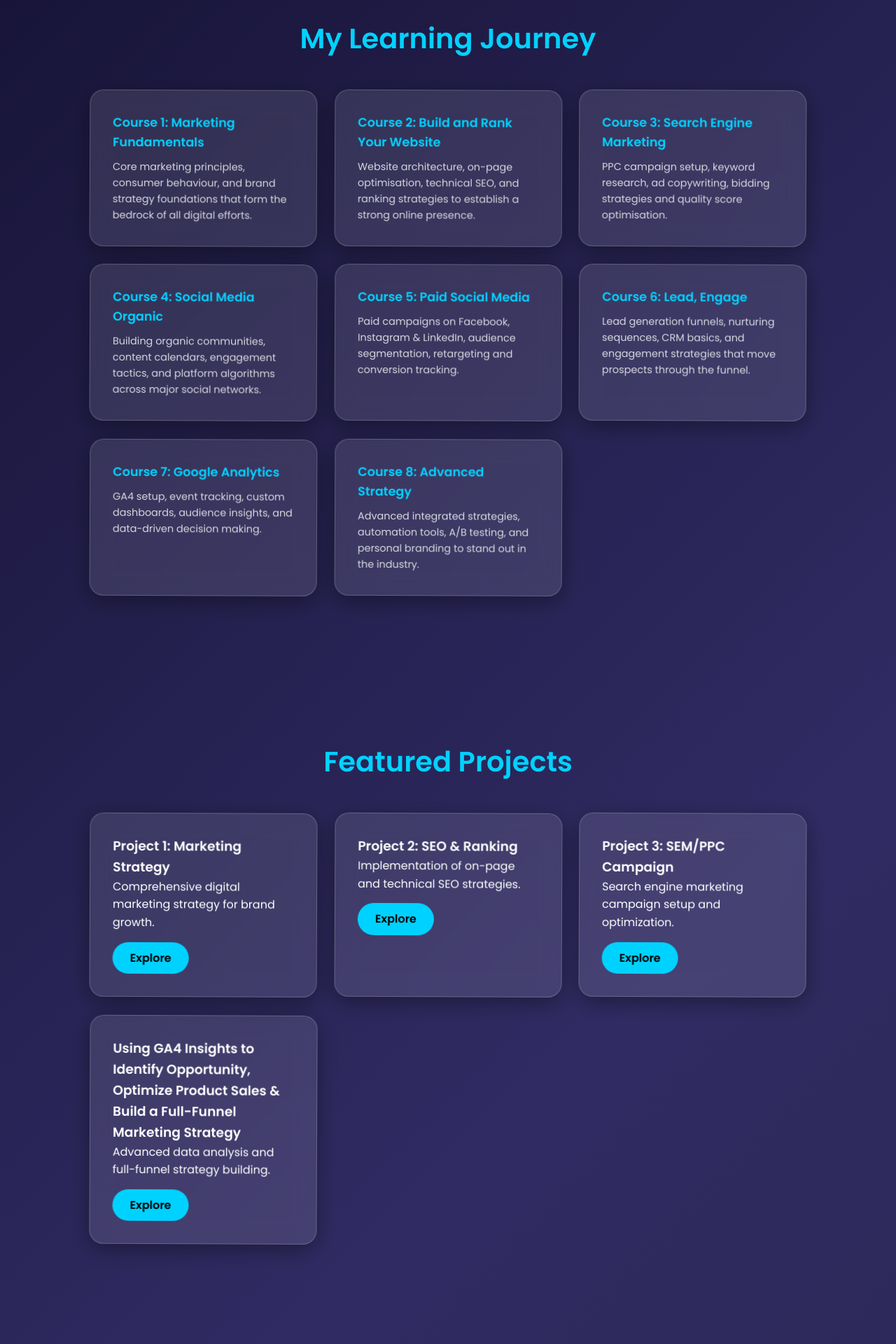
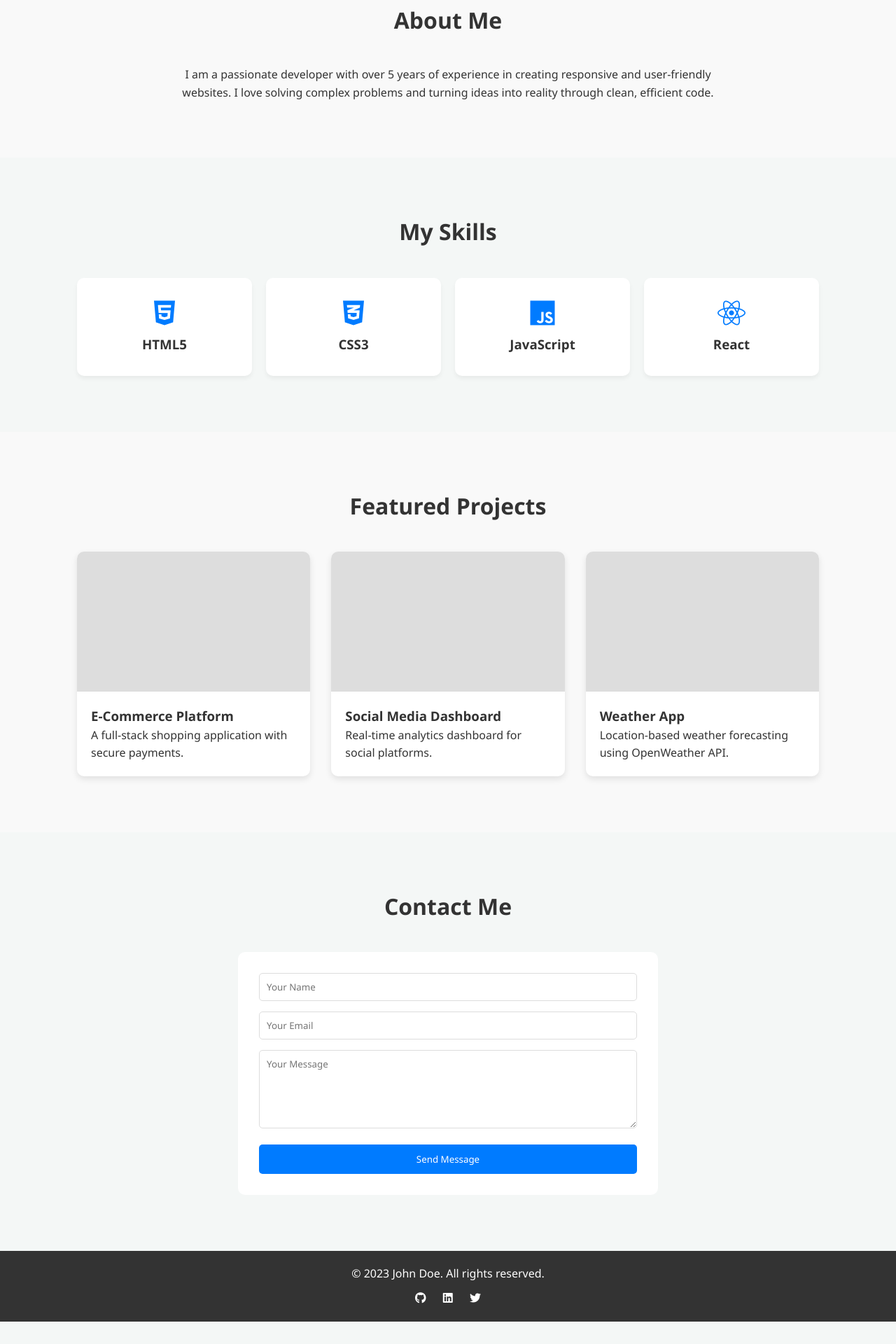
Before and after one commit to akhi-1-source/akhi-portfolio, a plain HTML site: page index.html in a window 1280 px wide. Shown: the part 877-2797 px from the top of the page at 70% size. After the commit the page ends 2765 px from the top, so only its background shows below. Drawn offline with Linux system fonts and the light colour scheme.

Commit message:
Revamp personal portfolio layout and styles
Updated the portfolio layout and styling, changed the title, and modified sections for better presentation.

```diff
--- a/index.html
+++ b/index.html
@@ -3,290 +3,365 @@
 <head>
     <meta charset="UTF-8">
     <meta name="viewport" content="width=device-width, initial-scale=1.0">
-    <title>Akhilesh Gusain | Digital Marketing Portfolio</title>
-    <link href="https://fonts.googleapis.com/css2?family=Poppins:wght@300;400;600&display=swap" rel="stylesheet">
-    <script src="https://kit.fontawesome.com/a076d05399.js" crossorigin="anonymous"></script>
+    <title>Personal Portfolio</title>
+    <!-- Font Awesome for Icons -->
+    <link rel="stylesheet" href="https://cdnjs.cloudflare.com/ajax/libs/font-awesome/6.4.0/css/all.min.css">
     <style>
-        :root {
-            --glass: rgba(255, 255, 255, 0.1);
-            --glass-border: rgba(255, 255, 255, 0.2);
-            --accent: #00d2ff;
-            --text: #ffffff;
-        }
-
+        /* General Styles */
         * {
             margin: 0;
             padding: 0;
             box-sizing: border-box;
-            font-family: 'Poppins', sans-serif;
+            font-family: 'Segoe UI', Tahoma, Geneva, Verdana, sans-serif;
             scroll-behavior: smooth;
         }
 
         body {
-            background: linear-gradient(135deg, #0f0c29, #302b63, #24243e);
-            color: var(--text);
-            overflow-x: hidden;
+            background-color: #f4f7f6;
+            color: #333;
             line-height: 1.6;
         }
 
-        /* Floating Animation */
-        @keyframes float {
-            0% { transform: translateY(0px) rotate(0deg); }
-            50% { transform: translateY(-20px) rotate(1deg); }
-            100% { transform: translateY(0px) rotate(0deg); }
+        a {
+            text-decoration: none;
+            color: inherit;
         }
 
-        .glass-card {
-            background: var(--glass);
-            backdrop-filter: blur(15px);
-            border: 1px solid var(--glass-border);
-            border-radius: 20px;
-            padding: 2rem;
-            box-shadow: 0 8px 32px 0 rgba(0, 0, 0, 0.37);
-            animation: float 6s ease-in-out infinite;
-            transition: transform 0.3s ease;
+        ul {
+            list-style: none;
         }
 
-        .glass-card:hover {
-            transform: scale(1.02);
+        .container {
+            max-width: 1100px;
+            margin: 0 auto;
+            padding: 0 20px;
         }
 
         section {
-            padding: 100px 10%;
-            min-height: 100vh;
-            display: flex;
-            flex-direction: column;
-            justify-content: center;
+            padding: 80px 0;
         }
 
+        .btn {
+            display: inline-block;
+            background: #007bff;
+            color: #fff;
+            padding: 12px 30px;
+            border-radius: 5px;
+            transition: 0.3s;
+        }
+
+        .btn:hover {
+            background: #0056b3;
+        }
+
+        /* Navbar */
         nav {
-            position: fixed;
+            background: #fff;
+            height: 70px;
+            display: flex;
+            align-items: center;
+            position: sticky;
             top: 0;
-            width: 100%;
-            padding: 20px 10%;
-            background: rgba(0, 0, 0, 0.2);
-            backdrop-filter: blur(10px);
             z-index: 1000;
+            box-shadow: 0 2px 5px rgba(0,0,0,0.1);
+        }
+
+        nav .container {
             display: flex;
             justify-content: space-between;
             align-items: center;
+            width: 100%;
         }
 
-        nav a {
-            color: white;
-            text-decoration: none;
-            margin-left: 20px;
-            font-size: 0.9rem;
-            font-weight: 500;
-            opacity: 0.8;
+        .logo {
+            font-size: 1.5rem;
+            font-weight: bold;
+            color: #007bff;
         }
 
-        nav a:hover { opacity: 1; color: var(--accent); }
-
-        /* Home Section */
-        #home {
-            display: grid;
-            grid-template-columns: 1fr 1.5fr;
-            gap: 50px;
-            align-items: center;
+        .nav-links {
+            display: flex;
         }
 
-        .profile-img {
+        .nav-links li {
+            margin-left: 20px;
+        }
+
+        .nav-links a:hover {
+            color: #007bff;
+        }
+
+        /* Hero Section */
+        .hero {
+            display: flex;
+            align-items: center;
+            justify-content: space-between;
+            min-height: calc(100vh - 70px);
+            background: #fff;
+        }
+
+        .hero-content {
+            flex: 1;
+        }
+
+        .hero-content h1 {
+            font-size: 3rem;
+            margin-bottom: 10px;
+        }
+
+        .hero-content p {
+            font-size: 1.2rem;
+            color: #666;
+            margin-bottom: 20px;
+        }
+
+        .hero-image {
+            flex: 1;
+            text-align: right;
+        }
+
+        .hero-image img {
             width: 100%;
             max-width: 400px;
-            border-radius: 30px;
-            border: 4px solid var(--glass-border);
-            box-shadow: 0 0 50px rgba(0, 210, 255, 0.3);
+            border-radius: 20px;
+            box-shadow: 0 10px 30px rgba(0,0,0,0.1);
         }
 
-        h1 { font-size: 2.5rem; margin-bottom: 1rem; color: var(--accent); }
-        h2 { font-size: 1.5rem; margin-bottom: 1.5rem; opacity: 0.9; }
-
-        /* Grid Layouts */
-        .grid-container {
-            display: grid;
-            grid-template-columns: repeat(auto-fit, minmax(300px, 1fr));
-            gap: 25px;
-            margin-top: 30px;
+        /* About Section */
+        .about {
+            background: #f9f9f9;
         }
 
-        .cta-btn {
-            display: inline-block;
-            margin-top: 15px;
-            padding: 10px 25px;
-            background: var(--accent);
-            color: #000;
-            text-decoration: none;
-            border-radius: 30px;
-            font-weight: 600;
+        .section-title {
+            text-align: center;
+            margin-bottom: 40px;
+            font-size: 2rem;
+        }
+
+        /* Skills Section */
+        .skills-grid {
+            display: grid;
+            grid-template-columns: repeat(auto-fit, minmax(150px, 1fr));
+            gap: 20px;
+            text-align: center;
+        }
+
+        .skill-card {
+            background: #fff;
+            padding: 30px;
+            border-radius: 10px;
+            box-shadow: 0 4px 6px rgba(0,0,0,0.05);
             transition: 0.3s;
         }
 
-        .cta-btn:hover {
-            background: #fff;
-            box-shadow: 0 0 20px var(--accent);
+        .skill-card:hover {
+            transform: translateY(-5px);
         }
 
-        /* Journey Styling */
-        .course-card h3 { color: var(--accent); margin-bottom: 10px; font-size: 1.1rem; }
-        .course-card p { font-size: 0.9rem; opacity: 0.8; }
+        .skill-card i {
+            font-size: 2.5rem;
+            color: #007bff;
+            margin-bottom: 10px;
+        }
+
+        /* Projects Section */
+        .projects-grid {
+            display: grid;
+            grid-template-columns: repeat(auto-fit, minmax(300px, 1fr));
+            gap: 30px;
+        }
+
+        .project-card {
+            background: #fff;
+            border-radius: 10px;
+            overflow: hidden;
+            box-shadow: 0 4px 10px rgba(0,0,0,0.1);
+        }
+
+        .project-img {
+            width: 100%;
+            height: 200px;
+            background: #ddd;
+        }
+
+        .project-info {
+            padding: 20px;
+        }
+
+        /* Contact Section */
+        .contact-form {
+            max-width: 600px;
+            margin: 0 auto;
+            background: #fff;
+            padding: 30px;
+            border-radius: 10px;
+        }
+
+        .form-group {
+            margin-bottom: 15px;
+        }
+
+        .form-group input, .form-group textarea {
+            width: 100%;
+            padding: 10px;
+            border: 1px solid #ddd;
+            border-radius: 5px;
+        }
+
+        /* Footer */
+        footer {
+            background: #333;
+            color: #fff;
+            text-align: center;
+            padding: 20px 0;
+        }
 
         /* Responsive */
         @media (max-width: 768px) {
-            #home { grid-template-columns: 1fr; text-align: center; }
-            .profile-img { margin: 0 auto; }
-            nav { display: none; } /* Simplified for mobile */
+            .hero {
+                flex-direction: column-reverse;
+                text-align: center;
+                padding-top: 40px;
+            }
+            .hero-image {
+                margin-bottom: 30px;
+            }
+            .hero-content h1 {
+                font-size: 2.2rem;
+            }
+            .nav-links {
+                display: none; /* Add a toggle menu for better UX */
+            }
         }
     </style>
 </head>
 <body>
 
+    <!-- Navigation -->
     <nav>
-        <div class="logo"><strong>AKHILESH</strong></div>
-        <div class="links">
-            <a href="#home">Home</a>
-            <a href="#journey">Journey</a>
-            <a href="#projects">Projects</a>
-            <a href="#skills">Skills</a>
-            <a href="#contact">Contact</a>
+        <div class="container">
+            <div class="logo">MyPortfolio</div>
+            <ul class="nav-links">
+                <li><a href="#home">Home</a></li>
+                <li><a href="#about">About</a></li>
+                <li><a href="#skills">Skills</a></li>
+                <li><a href="#projects">Projects</a></li>
+                <li><a href="#contact">Contact</a></li>
+            </ul>
         </div>
     </nav>
 
-    <!-- Home Section -->
-    <section id="home">
-        <div class="glass-card">
-            <img src="profile.jpg" alt="Akhilesh Gusain" class="profile-img">
+    <!-- Hero Section -->
+    <section id="home" class="hero container">
+        <div class="hero-content">
+            <h1>Hi, I'm <span style="color: #007bff;">John Doe</span></h1>
+            <p>Professional Developer & Creative Designer specialized in building modern web applications.</p>
+            <a href="#contact" class="btn">Get In Touch</a>
         </div>
-        <div class="glass-card">
-            <h1>Digital Marketing Enthusiast | Fresher</h1>
-            <p>I am <strong>Akhilesh Gusain</strong>, a passionate and motivated fresher in the field of digital marketing. I have recently completed my training in digital marketing, where I gained hands-on experience through live classes and real-life scenario-based projects. During my course, I worked on multiple practical projects that helped me understand core concepts such as marketing strategy, campaign planning, and audience targeting. I am eager to start my professional journey in digital marketing, where I can contribute my skills, continue learning, and grow in a dynamic environment.</p>
+        <div class="hero-image">
+            <!-- Replace with your image URL -->
+            <img src="https://images.unsplash.com/photo-1507003211169-0a1dd7228f2d?auto=format&fit=crop&q=80&w=400" alt="Profile Image">
         </div>
     </section>
 
-    <!-- Journey Section -->
-    <section id="journey">
-        <center><h1>My Learning Journey</h1></center>
-        <div class="grid-container">
-            <div class="glass-card course-card">
-                <h3>Course 1: Marketing Fundamentals</h3>
-                <p>Core marketing principles, consumer behaviour, and brand strategy foundations that form the bedrock of all digital efforts.</p>
+    <!-- About Section -->
+    <section id="about" class="about">
+        <div class="container">
+            <h2 class="section-title">About Me</h2>
+            <p style="text-align: center; max-width: 800px; margin: 0 auto;">
+                I am a passionate developer with over 5 years of experience in creating responsive and user-friendly websites.
+                I love solving complex problems and turning ideas into reality through clean, efficient code.
+            </p>
         </div>
-            <div class="glass-card course-card">
-                <h3>Course 2: Build and Rank Your Website</h3>
-                <p>Website architecture, on-page optimisation, technical SEO, and ranking strategies to establish a strong online presence.</p>
+    </section>
+
+    <!-- Skills Section -->
+    <section id="skills">
+        <div class="container">
+            <h2 class="section-title">My Skills</h2>
+            <div class="skills-grid">
+                <div class="skill-card">
+                    <i class="fab fa-html5"></i>
+                    <h3>HTML5</h3>
                 </div>
-            <div class="glass-card course-card">
-                <h3>Course 3: Search Engine Marketing</h3>
-                <p>PPC campaign setup, keyword research, ad copywriting, bidding strategies and quality score optimisation.</p>
+                <div class="skill-card">
+                    <i class="fab fa-css3-alt"></i>
+                    <h3>CSS3</h3>
                 </div>
-            <div class="glass-card course-card">
-                <h3>Course 4: Social Media Organic</h3>
-                <p>Building organic communities, content calendars, engagement tactics, and platform algorithms across major social networks.</p>
+                <div class="skill-card">
+                    <i class="fab fa-js"></i>
+                    <h3>JavaScript</h3>
                 </div>
-            <div class="glass-card course-card">
-                <h3>Course 5: Paid Social Media</h3>
-                <p>Paid campaigns on Facebook, Instagram & LinkedIn, audience segmentation, retargeting and conversion tracking.</p>
+                <div class="skill-card">
+                    <i class="fab fa-react"></i>
+                    <h3>React</h3>
                 </div>
-            <div class="glass-card course-card">
-                <h3>Course 6: Lead, Engage</h3>
-                <p>Lead generation funnels, nurturing sequences, CRM basics, and engagement strategies that move prospects through the funnel.</p>
-            </div>
-            <div class="glass-card course-card">
-                <h3>Course 7: Google Analytics</h3>
-                <p>GA4 setup, event tracking, custom dashboards, audience insights, and data-driven decision making.</p>
-            </div>
-            <div class="glass-card course-card">
-                <h3>Course 8: Advanced Strategy</h3>
-                <p>Advanced integrated strategies, automation tools, A/B testing, and personal branding to stand out in the industry.</p>
             </div>
         </div>
     </section>
 
     <!-- Projects Section -->
-    <section id="projects">
-        <center><h1>Featured Projects</h1></center>
-        <div class="grid-container">
-            <div class="glass-card">
-                <h3>Project 1: Marketing Strategy</h3>
-                <p>Comprehensive digital marketing strategy for brand growth.</p>
-                <a href="https://docs.google.com/presentation/d/1NFdKFf_vEA5yxQePZpsNxWq8gieSdWXnq_05xYk3PM8/edit?usp=sharing" target="_blank" class="cta-btn">Explore</a>
-            </div>
-            <div class="glass-card">
-                <h3>Project 2: SEO & Ranking</h3>
-                <p>Implementation of on-page and technical SEO strategies.</p>
-                <a href="https://docs.google.com/presentation/d/1T-hQK3QcQjubPluGgtcrtvQshfFY4uosJgQoewR-PGs/edit?usp=sharing" target="_blank" class="cta-btn">Explore</a>
-            </div>
-            <div class="glass-card">
-                <h3>Project 3: SEM/PPC Campaign</h3>
-                <p>Search engine marketing campaign setup and optimization.</p>
-                <a href="https://docs.google.com/presentation/d/1uYkGpqkRRN59coAR89A1u3lcwD9OMonH7_CdagksUsY/edit?usp=sharing" target="_blank" class="cta-btn">Explore</a>
-            </div>
-            <div class="glass-card">
-                <h3>Using GA4 Insights to Identify Opportunity, Optimize Product Sales & Build a Full-Funnel Marketing Strategy</h3>
-                <p>Advanced data analysis and full-funnel strategy building.</p>
-                <a href="https://docs.google.com/presentation/d/1awhGRjD_Gqb_R5sg04AFy_mnYqYVpPbGJuwgGzgDVRY/edit?usp=sharing" target="_blank" class="cta-btn">Explore</a>
+    <section id="projects" class="about">
+        <div class="container">
+            <h2 class="section-title">Featured Projects</h2>
+            <div class="projects-grid">
+                <div class="project-card">
+                    <div class="project-img"></div>
+                    <div class="project-info">
+                        <h3>E-Commerce Platform</h3>
+                        <p>A full-stack shopping application with secure payments.</p>
                     </div>
                 </div>
-    </section>
-
-    <!-- Creatives & Video Section -->
-    <section id="creatives">
-        <center><h1>Creative Portfolio & Reels</h1></center>
-        <div class="grid-container">
-            <div class="glass-card">
-                <h3>Visual Creatives</h3>
-                <p>Graphic designs and marketing imagery.</p>
-                <a href="#" class="cta-btn">View Google Drive</a>
-            </div>
-            <div class="glass-card">
-                <h3>Reels & Videos</h3>
-                <p>Video content and short-form marketing reels.</p>
-                <a href="#" class="cta-btn">View Google Drive</a>
+                <div class="project-card">
+                    <div class="project-img"></div>
+                    <div class="project-info">
+                        <h3>Social Media Dashboard</h3>
+                        <p>Real-time analytics dashboard for social platforms.</p>
                     </div>
                 </div>
-    </section>
-
-    <!-- Skills, Tools & Certificates -->
-    <section id="skills">
-        <div class="grid-container">
-            <div class="glass-card">
-                <h3>My Skills</h3>
-                <ul>
-                    <li>SEO & SEM</li>
-                    <li>Social Media Marketing</li>
-                    <li>Content Strategy</li>
-                    <li>Lead Generation</li>
-                </ul>
+                <div class="project-card">
+                    <div class="project-img"></div>
+                    <div class="project-info">
+                        <h3>Weather App</h3>
+                        <p>Location-based weather forecasting using OpenWeather API.</p>
                     </div>
-            <div class="glass-card">
-                <h3>Tools I Use</h3>
-                <ul>
-                    <li>Google Analytics (GA4)</li>
-                    <li>Google Ads / Meta Ads</li>
-                    <li>Canva / CapCut</li>
-                    <li>SEMrush / Ahrefs</li>
-                </ul>
                 </div>
-            <div class="glass-card">
-                <h3>Certifications</h3>
-                <p>Digital Marketing Professional Certification - 2024</p>
-                <p>Google Analytics Individual Qualification</p>
             </div>
         </div>
     </section>
 
     <!-- Contact Section -->
     <section id="contact">
-        <div class="glass-card" style="text-align: center;">
-            <h1>Get In Touch</h1>
-            <p>Ready to collaborate or hire? Let's talk!</p>
-            <p style="margin-top: 20px;">Email: your.email@example.com</p>
-            <div style="margin-top: 20px;">
-                <a href="#" class="cta-btn">LinkedIn</a>
-                <a href="#" class="cta-btn">Twitter</a>
+        <div class="container">
+            <h2 class="section-title">Contact Me</h2>
+            <div class="contact-form">
+                <form>
+                    <div class="form-group">
+                        <input type="text" placeholder="Your Name" required>
+                    </div>
+                    <div class="form-group">
+                        <input type="email" placeholder="Your Email" required>
+                    </div>
+                    <div class="form-group">
+                        <textarea rows="5" placeholder="Your Message" required></textarea>
+                    </div>
+                    <button type="submit" class="btn" style="width: 100%; border: none; cursor: pointer;">Send Message</button>
+                </form>
             </div>
         </div>
     </section>
 
+    <!-- Footer -->
+    <footer>
+        <div class="container">
+            <p>&copy; 2023 John Doe. All rights reserved.</p>
+            <div style="margin-top: 10px;">
+                <a href="#" style="margin: 0 10px;"><i class="fab fa-github"></i></a>
+                <a href="#" style="margin: 0 10px;"><i class="fab fa-linkedin"></i></a>
+                <a href="#" style="margin: 0 10px;"><i class="fab fa-twitter"></i></a>
+            </div>
+        </div>
+    </footer>
+
 </body>
 </html>
```
Lines whose indentation alone changed are shown as unchanged.
